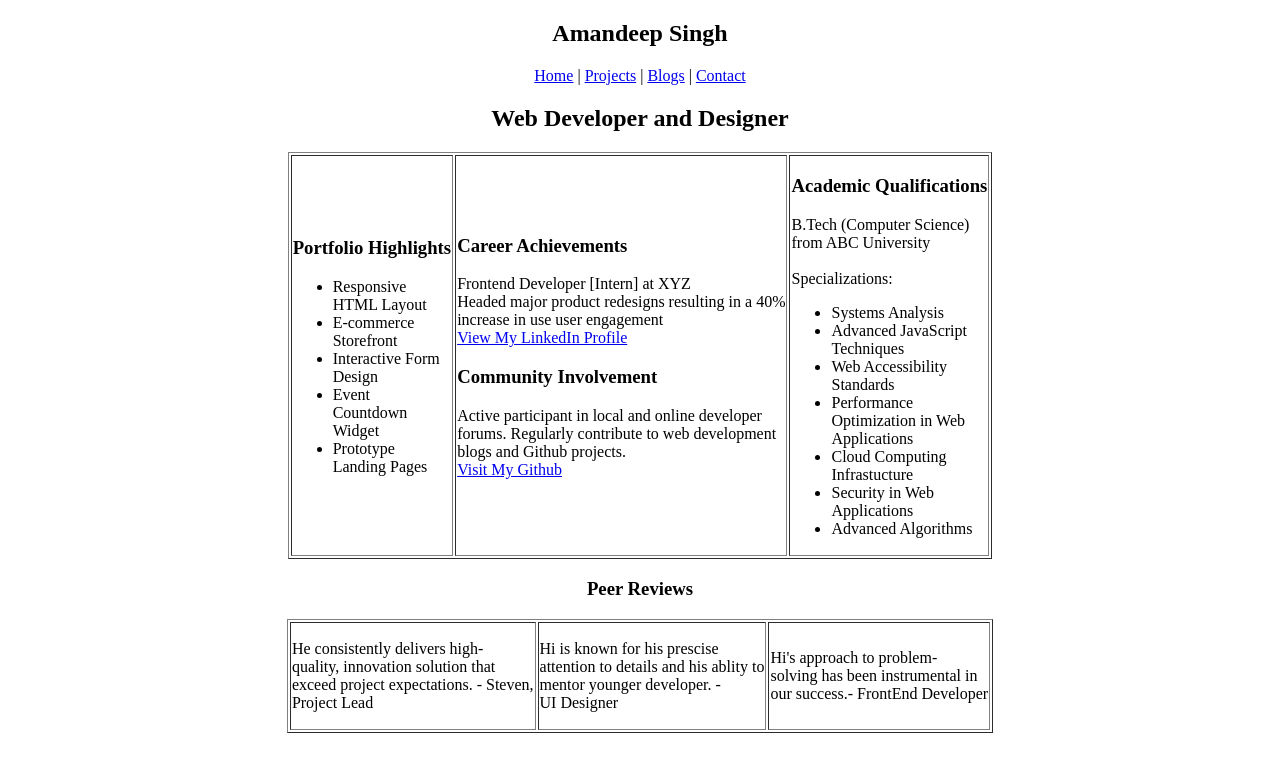
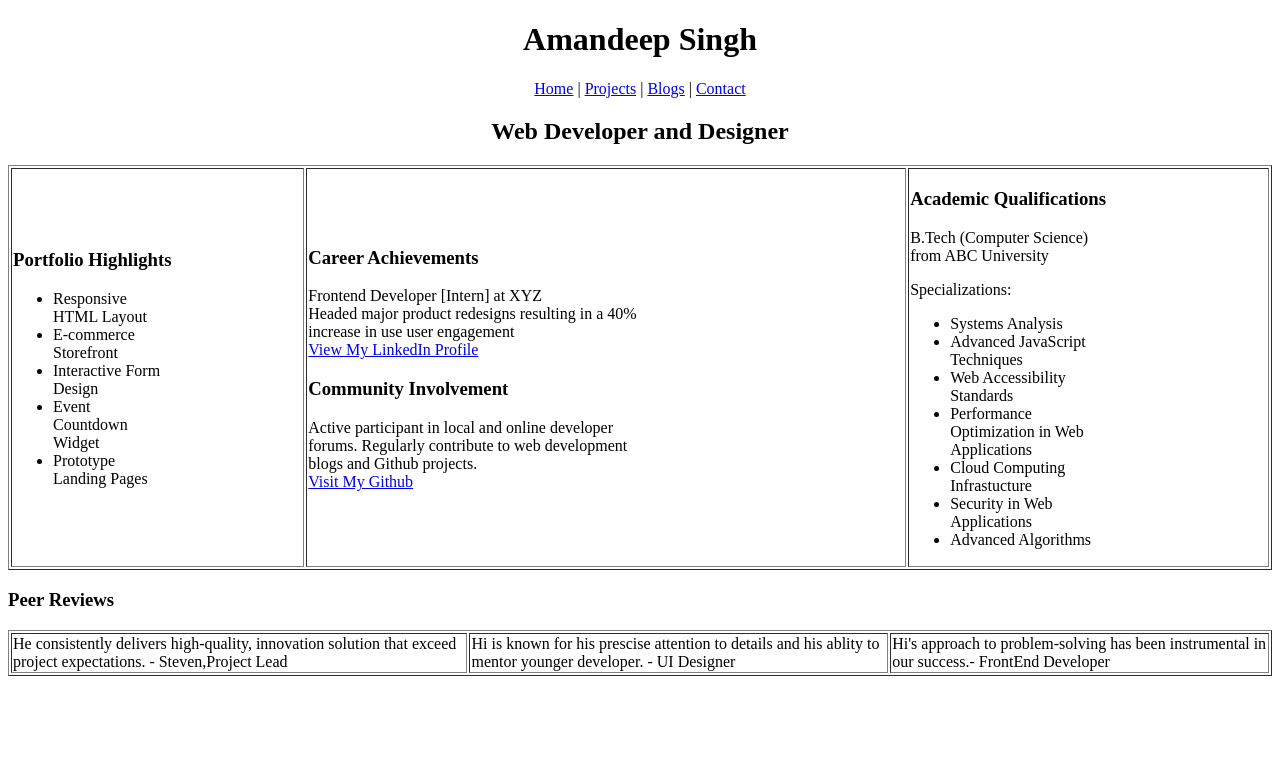
Before and after one commit to amanscollection/HTML5, a plain HTML site: page Sematic_Elements/portfilio.html in a window 1280 px wide. Drawn offline with Linux system fonts and the light colour scheme.

Commit message:
updated file

```diff
--- a/Sematic_Elements/portfilio.html
+++ b/Sematic_Elements/portfilio.html
@@ -7,22 +7,21 @@
     </head>
 
     <body>
-        <article align="center">
-        <h1>Amandeep Singh</h1>
+        <header>
+            <h1 style="text-align: center;">Amandeep Singh</h1>
 
-        <nav>
+            <nav style="text-align: center;">
                 <a href="home">Home</a> |
                 <a href="projects">Projects</a> |
                 <a href="Blogs">Blogs</a> |
                 <a href="Contact">Contact</a>
             </nav>
+        </header>
+        <h2 style="text-align: center;">Web Developer and Designer</h2>
 
-        <h2>Web Developer and Designer</h2>
-        </article>
-
-        <table align="center" border="1" >
+        <table border="1" width="100%">
             <tr>
-                <td align="left">
+                <td>
                     <h3>Portfolio Highlights</h3>
                     <ul>
                         <li>Responsive<br> HTML Layout</li>
@@ -47,8 +46,8 @@
                 </td>
                 <td>
                     <h3>Academic Qualifications</h3>
-                    <p>B.Tech (Computer Science)<br>from ABC University<br><br>
-                    Specializations:
+                    <p>B.Tech (Computer Science)<br>from ABC University</p>
+                    <p>Specializations:</p>
                         <ul>
                             <li>Systems Analysis</li>
                             <li>Advanced JavaScript<br> Techniques</li>
@@ -58,30 +57,27 @@
                             <li>Security in Web<br>Applications</li>
                             <li>Advanced Algorithms</li>
                         </ul>
-                </p>
                 </td>
             </tr>
         </table>
-        <h3 style="text-align:center;">Peer Reviews</h3>
-        <table align="center" border="1">
+        <h3>Peer Reviews</h3>
+        <table border="1" width="100%">
             <tr>
                 <td>
-                    <p>He consistently delivers high-<br>quality, innovation solution that<br>
-                        exceed project expectations. - Steven,<br>Project Lead</p>
+                    He consistently delivers high-quality, innovation solution that
+                        exceed project expectations. - Steven,Project Lead
                 </td>
                 <td>
-                    <p>Hi is known for his prescise<br>
-                    attention to details and his ablity to<br>
-                    mentor younger developer. -<br>
-                    UI Designer</p>
+                    Hi is known for his prescise
+                    attention to details and his ablity to
+                    mentor younger developer. -
+                    UI Designer
                 </td>
                 <td>
-                    <p>Hi's approach to problem-<br>solving has been instrumental in<br>
-                    our success.- FrontEnd Developer</p>
+                    Hi's approach to problem-solving has been instrumental in
+                    our success.- FrontEnd Developer
                 </td>
             </tr>
         </table>
-
-
     </body>
 </html>
```
Lines whose indentation alone changed are shown as unchanged.
